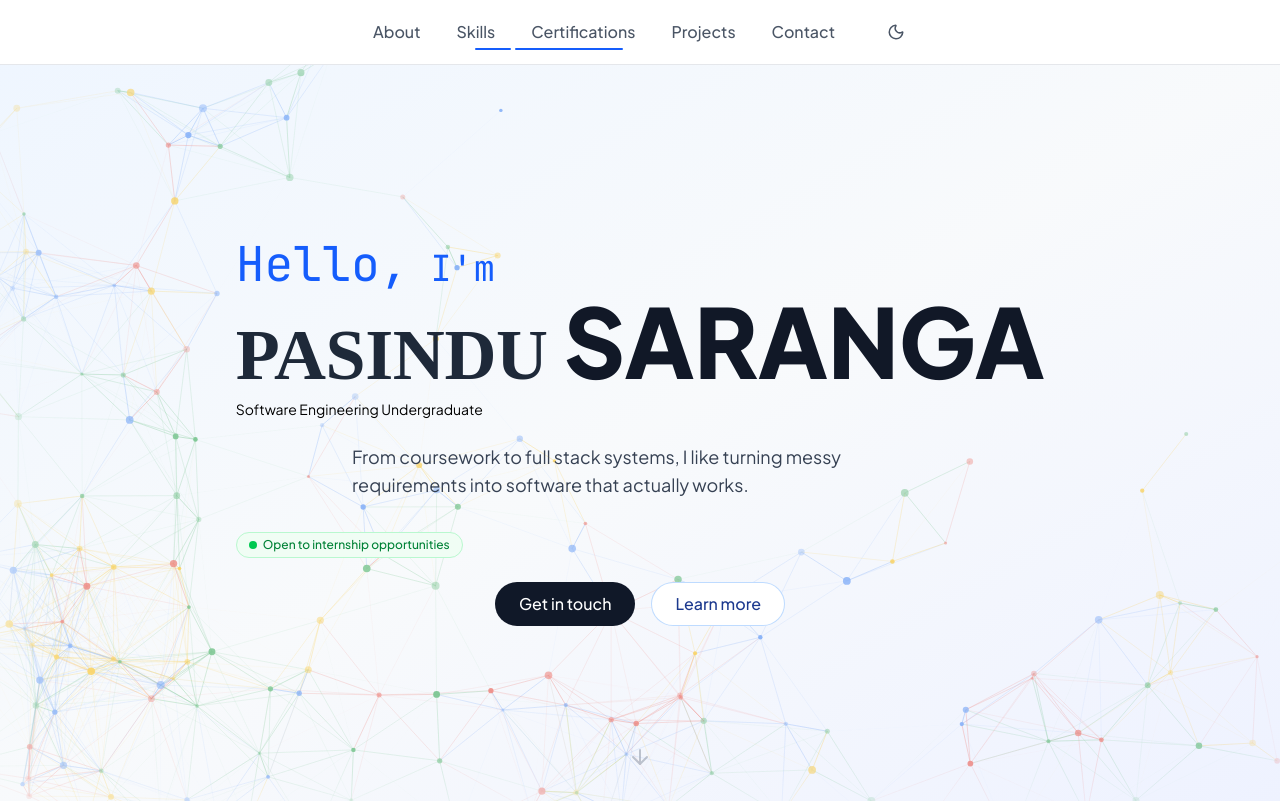
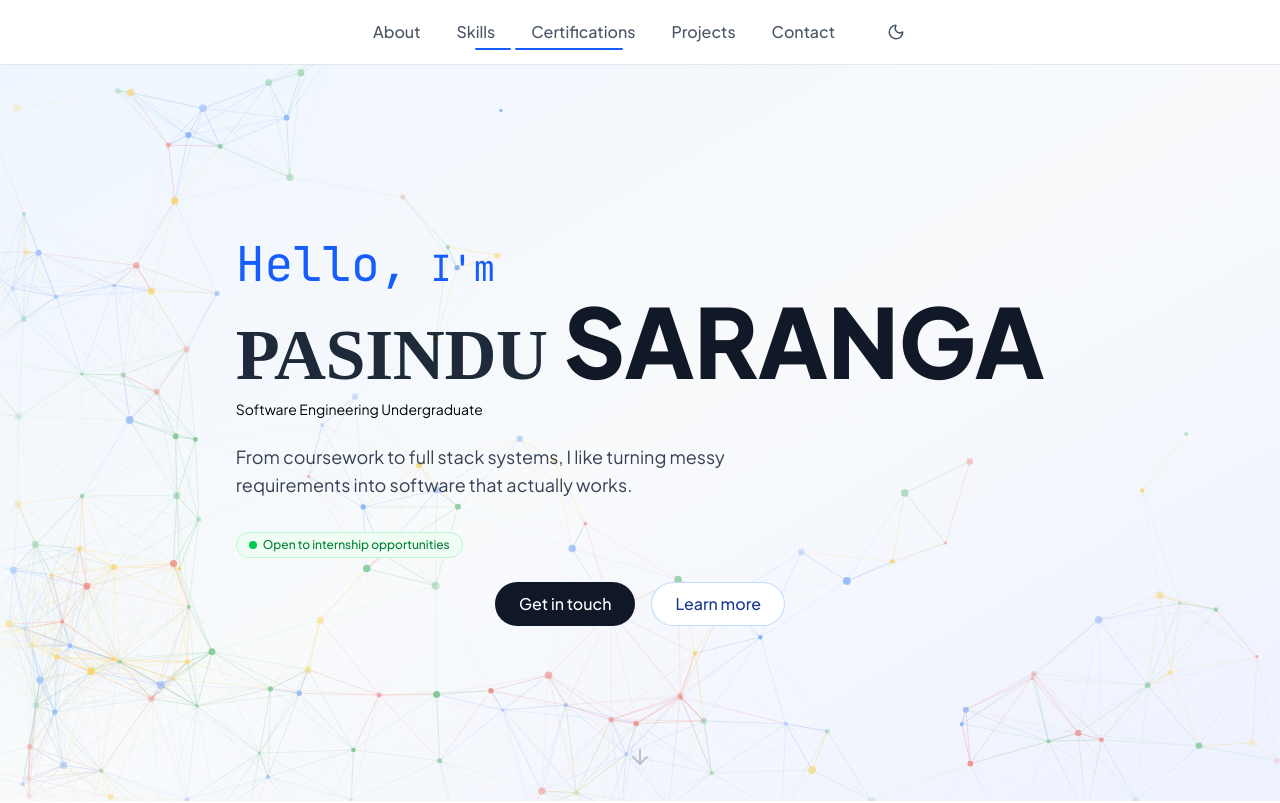
Before and after one commit to SAR4NGA/portfolio, a React (Vite) app: page / in a window 1280 px wide. Shown: the top 803 px of the page. Built offline with nearby package versions, Linux system fonts and the light colour scheme; a web font is replaced by a local one.

Commit message:
style(hero): remove auto margin from hero description

```diff
--- a/src/pages/Home.tsx
+++ b/src/pages/Home.tsx
@@ -125,7 +125,7 @@ export default function Home() {
             variants={{
               visible: { transition: { staggerChildren: 0.02, delayChildren: 2.5 } },
             }}
-            className="mb-8 max-w-xl mx-auto text-lg text-gray-700 dark:text-gray-500"
+            className="mb-8 max-w-xl text-lg text-gray-700 dark:text-gray-500"
           >
             {"From coursework to full stack systems, I like turning messy requirements into software that actually works.".split("").map((char, i) => (
               <motion.span key={`desc-${i}`} variants={{ hidden: { opacity: 0 }, visible: { opacity: 1 } }}>{char}</motion.span>
```
